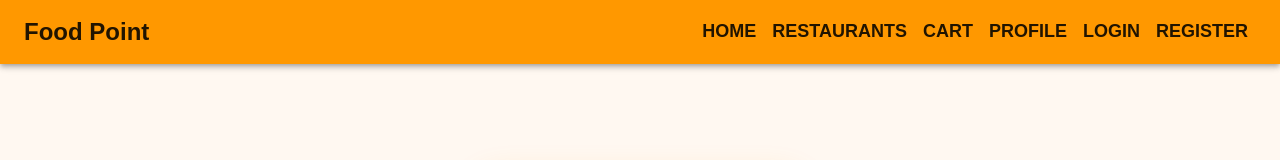
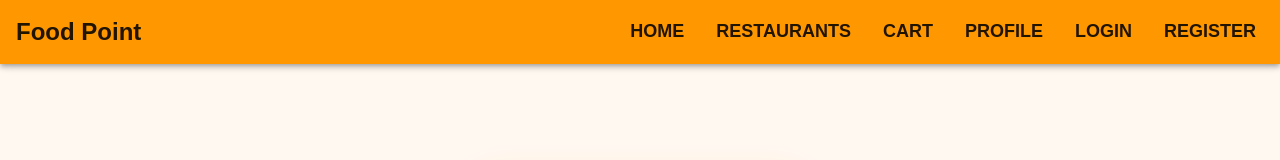
Before and after one commit to Harshit071/food-delivery-frontend, a React (Create React App) app: page / in a window 1280 px wide. Shown: the top 160 px of the page. Built offline with nearby package versions, Linux system fonts and the light colour scheme.

Commit message:
fix: mobile nav only shows hamburger menu, hide inline links on mobile

```diff
--- a/src/App.js
+++ b/src/App.js
@@ -372,20 +372,22 @@ function App() {
     <ThemeProvider theme={theme}>
       <CssBaseline />
       <AppBar position="static" color="primary" sx={{ mb: 4 }}>
-        <Toolbar sx={{ minHeight: { xs: 56, sm: 64 } }}>
+        <Toolbar sx={{ minHeight: { xs: 56, sm: 64 }, px: { xs: 1, sm: 2 } }}>
           <Typography variant="h5" sx={{ flexGrow: 1, fontWeight: 700, fontSize: { xs: 20, sm: 24 } }}>Food Point</Typography>
           {isMobile ? (
             <IconButton color="inherit" edge="end" onClick={handleDrawerToggle}>
               <MenuIcon />
             </IconButton>
           ) : (
-            navLinks.map((link, idx) =>
-              link.action ? (
-                <Button key={idx} color="inherit" onClick={link.action}>{link.label}</Button>
-              ) : (
-                <Button key={idx} color="inherit" component={Link} to={link.to}>{link.label}</Button>
-              )
-            )
+            <Box sx={{ display: 'flex', gap: 2 }}>
+              {navLinks.map((link, idx) =>
+                link.action ? (
+                  <Button key={idx} color="inherit" onClick={link.action}>{link.label}</Button>
+                ) : (
+                  <Button key={idx} color="inherit" component={Link} to={link.to}>{link.label}</Button>
+                )
+              )}
+            </Box>
           )}
         </Toolbar>
       </AppBar>
@@ -394,7 +396,7 @@ function App() {
         open={mobileOpen}
         onClose={handleDrawerToggle}
         ModalProps={{ keepMounted: true }}
-        sx={{ display: { xs: 'block', sm: 'none' } }}
+        sx={{ display: { xs: 'block', sm: 'none' }, '& .MuiDrawer-paper': { width: 220 } }}
       >
         {drawer}
       </Drawer>
```
